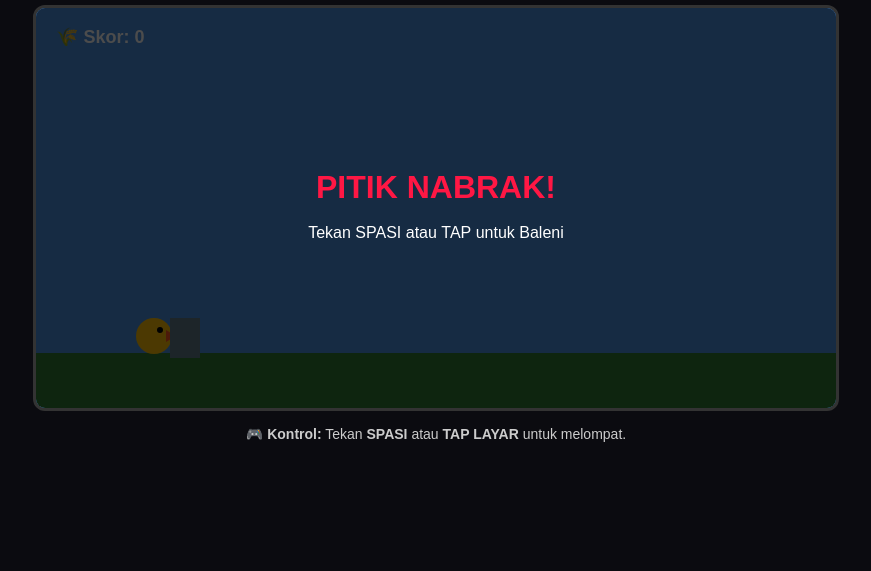
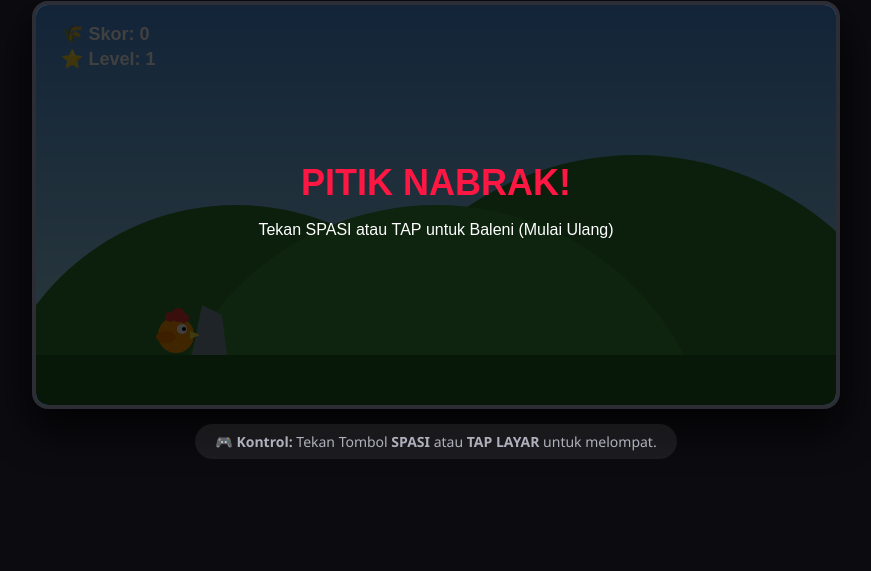
Before and after one commit to Despitaviantika/game_pitik_nglayap, a plain HTML site: page index.html in a window 1280 px wide. Shown: the part 229-800 px from the top of the page, without its empty margins (204-1075 px from the left). Drawn offline with Linux system fonts and the light colour scheme.

Commit message:
Update index.html

```diff
--- a/index.html
+++ b/index.html
@@ -9,16 +9,18 @@
             margin: 0;
             padding: 20px 0;
             background-color: #0b0b10;
-            font-family: Arial, sans-serif;
+            font-family: 'Segoe UI', Roboto, Helvetica, Arial, sans-serif;
             display: flex;
             justify-content: center;
             align-items: center;
             min-height: 100vh;
+            overflow-x: hidden;
             color: white;
             box-sizing: border-box;
         }
 
         #gameContainer {
+            position: relative;
             text-align: center;
             display: flex;
             flex-direction: column;
@@ -27,8 +29,12 @@
 
         h1 {
             margin: 0 0 10px 0;
-            font-size: 2rem;
-            color: #FFB300;
+            font-size: 2.2rem;
+            font-weight: 800;
+            letter-spacing: 2px;
+            background: linear-gradient(45deg, #FFB300, #FF3D00, #E040FB);
+            -webkit-background-clip: text;
+            -webkit-text-fill-color: transparent;
         }
 
         /* Container Logo di Bawah Judul */
@@ -38,21 +44,23 @@
             align-items: center;
             justify-content: center;
             gap: 12px;
-            background: rgba(255, 255, 255, 0.08);
+            background: rgba(255, 255, 255, 0.05);
             padding: 6px 16px;
             border-radius: 12px;
+            border: 1px solid rgba(255, 255, 255, 0.1);
         }
 
-        /* Ukuran Logo Diperkecil (30px) */
         .logo-header img {
-            height: 30px;
+            height: 30px; /* Ukuran Logo Kecil */
             width: auto;
+            object-fit: contain;
             border-radius: 4px;
         }
 
         canvas {
-            border-radius: 12px;
-            border: 3px solid #333;
+            border-radius: 16px;
+            border: 4px solid #2d2d35;
+            box-shadow: 0px 20px 40px rgba(0,0,0,0.8);
             display: block;
             background-color: #4a90e2;
         }
@@ -60,7 +68,10 @@
         .info-panel {
             margin-top: 15px;
             font-size: 14px;
-            color: #ccc;
+            color: #b0b0bc;
+            background: rgba(255, 255, 255, 0.07);
+            padding: 8px 20px;
+            border-radius: 20px;
         }
     </style>
 </head>
@@ -78,7 +89,7 @@
     <canvas id="gameCanvas" width="800" height="400"></canvas>
 
     <div class="info-panel">
-        🎮 <strong>Kontrol:</strong> Tekan <strong>SPASI</strong> atau <strong>TAP LAYAR</strong> untuk melompat.
+        🎮 <strong>Kontrol:</strong> Tekan Tombol <strong>SPASI</strong> atau <strong>TAP LAYAR</strong> untuk melompat.
     </div>
 </div>
 
@@ -86,37 +97,19 @@
     const canvas = document.getElementById("gameCanvas");
     const ctx = canvas.getContext("2d");
 
+    const themes = {
+        1: { skyTop: "#4a90e2", skyBottom: "#b2ebf2", hillBack: "#2e7d32", hillFront: "#388e3c", ground: "#1b5e20", rock: "#78909c" },
+        2: { skyTop: "#e65100", skyBottom: "#ffb74d", hillBack: "#bf360c", hillFront: "#d84315", ground: "#8d6e63", rock: "#5d4037" },
+        3: { skyTop: "#0a1128", skyBottom: "#1c2541", hillBack: "#0b2510", hillFront: "#143619", ground: "#0b1d12", rock: "#37474f" },
+        4: { skyTop: "#2d004d", skyBottom: "#d500f9", hillBack: "#4a0072", hillFront: "#7b1fa2", ground: "#1a0033", rock: "#120024" }
+    };
+
+    const pitik = { x: 120, y: 310, width: 40, height: 40, velocityY: 0, gravity: 0.6, jumpStrength: -12, isJumping: false };
+    const obstacle = { x: 800, y: 300, width: 35, height: 50, speed: 7 };
+
     let score = 0;
     let level = 1;
     let gameOver = false;
-
-    const pitik = {
-        x: 100,
-        y: 310,
-        width: 35,
-        height: 35,
-        velocityY: 0,
-        gravity: 0.6,
-        jumpStrength: -12,
-        isJumping: false
-    };
-
-    const obstacle = {
-        x: 800,
-        y: 310,
-        width: 30,
-        height: 40,
-        speed: 6
-    };
-
-    function lompat() {
-        if (!pitik.isJumping && !gameOver) {
-            pitik.velocityY = pitik.jumpStrength;
-            pitik.isJumping = true;
-        } else if (gameOver) {
-            resetGame();
-        }
-    }
 
     window.addEventListener("keydown", function(e) {
         if (e.code === "Space") {
@@ -130,19 +123,96 @@
         lompat();
     });
 
+    function lompat() {
+        if (!pitik.isJumping && !gameOver) {
+            pitik.velocityY = pitik.jumpStrength;
+            pitik.isJumping = true;
+        }
+        if (gameOver) {
+            resetGame();
+        }
+    }
+
     function resetGame() {
         gameOver = false;
         score = 0;
         level = 1;
-        obstacle.speed = 6;
+        obstacle.speed = 7;
         obstacle.x = canvas.width;
         pitik.y = 310;
         pitik.velocityY = 0;
-        loop();
+        update();
+    }
+
+    function drawPitik() {
+        ctx.save();
+        ctx.translate(pitik.x, pitik.y);
+
+        ctx.fillStyle = "#FF9800";
+        ctx.beginPath();
+        ctx.arc(20, 20, 18, 0, Math.PI * 2);
+        ctx.fill();
+
+        ctx.fillStyle = "#E53935";
+        ctx.beginPath();
+        ctx.arc(14, 2, 5, 0, Math.PI * 2);
+        ctx.arc(22, 0, 7, 0, Math.PI * 2);
+        ctx.arc(28, 3, 5, 0, Math.PI * 2);
+        ctx.fill();
+
+        ctx.fillStyle = "#FFEB3B";
+        ctx.beginPath();
+        ctx.moveTo(34, 16);
+        ctx.lineTo(44, 20);
+        ctx.lineTo(34, 24);
+        ctx.closePath();
+        ctx.fill();
+
+        ctx.fillStyle = "#FFFFFF";
+        ctx.beginPath();
+        ctx.arc(26, 14, 5, 0, Math.PI * 2);
+        ctx.fill();
+        ctx.fillStyle = "#000000";
+        ctx.beginPath();
+        ctx.arc(28, 14, 2, 0, Math.PI * 2);
+        ctx.fill();
+
+        ctx.fillStyle = "#F57C00";
+        ctx.beginPath();
+        ctx.ellipse(10, 22, 10, 6, 0, 0, Math.PI * 2);
+        ctx.fill();
+
+        ctx.restore();
+    }
+
+    function drawObstacle(theme) {
+        ctx.fillStyle = theme.rock;
+        ctx.beginPath();
+        ctx.moveTo(obstacle.x + 10, obstacle.y);
+        ctx.lineTo(obstacle.x + obstacle.width - 5, obstacle.y + 10);
+        ctx.lineTo(obstacle.x + obstacle.width, obstacle.y + obstacle.height);
+        ctx.lineTo(obstacle.x, obstacle.y + obstacle.height);
+        ctx.closePath();
+        ctx.fill();
     }
 
     function update() {
-        if (gameOver) return;
+        const theme = themes[level] || themes[4];
+
+        if (gameOver) {
+            ctx.fillStyle = "rgba(0, 0, 0, 0.75)";
+            ctx.fillRect(0, 0, canvas.width, canvas.height);
+
+            ctx.fillStyle = "#FF1744";
+            ctx.font = "bold 36px sans-serif";
+            ctx.textAlign = "center";
+            ctx.fillText("PITIK NABRAK!", canvas.width / 2, canvas.height / 2 - 10);
+
+            ctx.fillStyle = "#FFFFFF";
+            ctx.font = "16px sans-serif";
+            ctx.fillText("Tekan SPASI atau TAP untuk Baleni (Mulai Ulang)", canvas.width / 2, canvas.height / 2 + 30);
+            return;
+        }
 
         pitik.velocityY += pitik.gravity;
         pitik.y += pitik.velocityY;
@@ -156,11 +226,11 @@
         if (obstacle.x < -obstacle.width) {
             obstacle.x = canvas.width;
             score += 10;
-            if (score >= 50) obstacle.speed = 8;
-            if (score >= 100) obstacle.speed = 10;
+            if (score >= 50 && level === 1) { level = 2; obstacle.speed = 9; }
+            else if (score >= 100 && level === 2) { level = 3; obstacle.speed = 11; }
+            else if (score >= 150 && level === 3) { level = 4; obstacle.speed = 13; }
         }
 
-        // Cek Tabrakan
         if (
             pitik.x < obstacle.x + obstacle.width &&
             pitik.x + pitik.width > obstacle.x &&
@@ -169,73 +239,41 @@
         ) {
             gameOver = true;
         }
+
+        ctx.clearRect(0, 0, canvas.width, canvas.height);
+        let grad = ctx.createLinearGradient(0, 0, 0, canvas.height);
+        grad.addColorStop(0, theme.skyTop);
+        grad.addColorStop(1, theme.skyBottom);
+        ctx.fillStyle = grad;
+        ctx.fillRect(0, 0, canvas.width, canvas.height);
+
+        ctx.fillStyle = theme.hillBack;
+        ctx.beginPath();
+        ctx.arc(200, 450, 250, 0, Math.PI * 2);
+        ctx.arc(600, 450, 300, 0, Math.PI * 2);
+        ctx.fill();
+
+        ctx.fillStyle = theme.hillFront;
+        ctx.beginPath();
+        ctx.arc(400, 480, 280, 0, Math.PI * 2);
+        ctx.fill();
+
+        ctx.fillStyle = theme.ground;
+        ctx.fillRect(0, 350, canvas.width, 50);
+
+        drawObstacle(theme);
+        drawPitik();
+
+        ctx.fillStyle = "#FFFFFF";
+        ctx.font = "bold 18px sans-serif";
+        ctx.textAlign = "left";
+        ctx.fillText("🌾 Skor: " + score, 25, 35);
+        ctx.fillText("⭐ Level: " + level, 25, 60);
+
+        requestAnimationFrame(update);
     }
 
-    function draw() {
-        // Background Langit
-        ctx.fillStyle = "#4a90e2";
-        ctx.fillRect(0, 0, canvas.width, canvas.height);
-
-        // Tanah / Rumput
-        ctx.fillStyle = "#2e7d32";
-        ctx.fillRect(0, 345, canvas.width, 55);
-
-        // Karakter Pitik (Ayam Kuning Ringkas)
-        ctx.fillStyle = "#FFC107";
-        ctx.beginPath();
-        ctx.arc(pitik.x + 18, pitik.y + 18, 18, 0, Math.PI * 2);
-        ctx.fill();
-
-        // Paruh
-        ctx.fillStyle = "#FF5722";
-        ctx.beginPath();
-        ctx.moveTo(pitik.x + 30, pitik.y + 12);
-        ctx.lineTo(pitik.x + 40, pitik.y + 18);
-        ctx.lineTo(pitik.x + 30, pitik.y + 24);
-        ctx.closePath();
-        ctx.fill();
-
-        // Mata
-        ctx.fillStyle = "#000000";
-        ctx.beginPath();
-        ctx.arc(pitik.x + 24, pitik.y + 12, 3, 0, Math.PI * 2);
-        ctx.fill();
-
-        // Rintangan (Batu)
-        ctx.fillStyle = "#607D8B";
-        ctx.fillRect(obstacle.x, obstacle.y, obstacle.width, obstacle.height);
-
-        // Teks Skor
-        ctx.fillStyle = "#FFFFFF";
-        ctx.font = "bold 18px Arial";
-        ctx.fillText("🌾 Skor: " + score, 20, 35);
-
-        // Layar Game Over
-        if (gameOver) {
-            ctx.fillStyle = "rgba(0, 0, 0, 0.7)";
-            ctx.fillRect(0, 0, canvas.width, canvas.height);
-
-            ctx.fillStyle = "#FF1744";
-            ctx.font = "bold 32px Arial";
-            ctx.textAlign = "center";
-            ctx.fillText("PITIK NABRAK!", canvas.width / 2, canvas.height / 2 - 10);
-
-            ctx.fillStyle = "#FFFFFF";
-            ctx.font = "16px Arial";
-            ctx.fillText("Tekan SPASI atau TAP untuk Baleni", canvas.width / 2, canvas.height / 2 + 30);
-            ctx.textAlign = "left";
-        }
-    }
-
-    function loop() {
-        update();
-        draw();
-        if (!gameOver) {
-            requestAnimationFrame(loop);
-        }
-    }
-
-    loop();
+    update();
 </script>
 
 </body>
```
